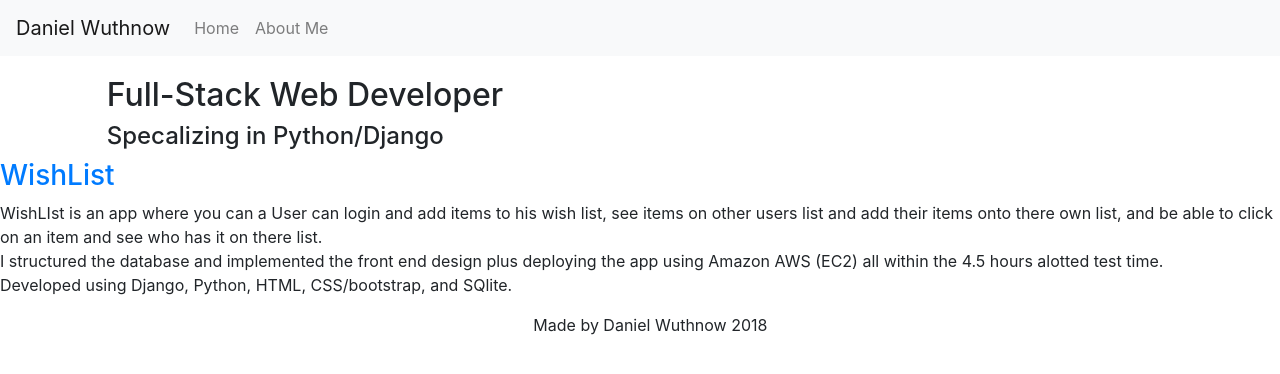
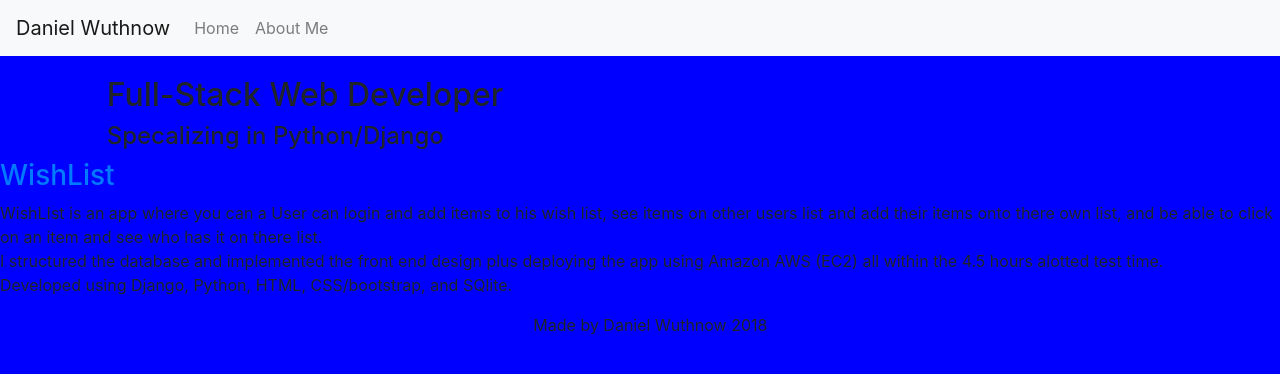
Before and after one commit to Daniel-Wuthnow/python_portfolio, a Django app: page / in a window 1280 px wide. Shown: the top 374 px of the page. Run offline with Django 3.2, Linux system fonts and the light colour scheme; some libraries are stand-ins or nearby versions.

Commit message:
adding background

```diff
--- a/apps/webpage/templates/webpage/about.html
+++ b/apps/webpage/templates/webpage/about.html
@@ -6,6 +6,12 @@
 	<script src="https://code.jquery.com/jquery-3.2.1.slim.min.js" integrity="sha384-KJ3o2DKtIkvYIK3UENzmM7KCkRr/rE9/Qpg6aAZGJwFDMVNA/GpGFF93hXpG5KkN" crossorigin="anonymous"></script>
 	<script src="https://cdnjs.cloudflare.com/ajax/libs/popper.js/1.12.9/umd/popper.min.js" integrity="sha384-ApNbgh9B+Y1QKtv3Rn7W3mgPxhU9K/ScQsAP7hUibX39j7fakFPskvXusvfa0b4Q" crossorigin="anonymous"></script>
 	<script src="https://maxcdn.bootstrapcdn.com/bootstrap/4.0.0/js/bootstrap.min.js" integrity="sha384-JZR6Spejh4U02d8jOt6vLEHfe/JQGiRRSQQxSfFWpi1MquVdAyjUar5+76PVCmYl" crossorigin="anonymous"></script>
+	<style type="text/css">
+		body{
+			height: 100%;
+			background-color: blue;
+		}
+	</style>
 </head>
 <body>
 	<nav class="navbar navbar-light bg-light navbar-expand-lg navbar-fixed-top" style="margin-bottom: 20px">
--- a/apps/webpage/templates/webpage/index.html
+++ b/apps/webpage/templates/webpage/index.html
@@ -6,6 +6,12 @@
 	<script src="https://code.jquery.com/jquery-3.2.1.slim.min.js" integrity="sha384-KJ3o2DKtIkvYIK3UENzmM7KCkRr/rE9/Qpg6aAZGJwFDMVNA/GpGFF93hXpG5KkN" crossorigin="anonymous"></script>
 	<script src="https://cdnjs.cloudflare.com/ajax/libs/popper.js/1.12.9/umd/popper.min.js" integrity="sha384-ApNbgh9B+Y1QKtv3Rn7W3mgPxhU9K/ScQsAP7hUibX39j7fakFPskvXusvfa0b4Q" crossorigin="anonymous"></script>
 	<script src="https://maxcdn.bootstrapcdn.com/bootstrap/4.0.0/js/bootstrap.min.js" integrity="sha384-JZR6Spejh4U02d8jOt6vLEHfe/JQGiRRSQQxSfFWpi1MquVdAyjUar5+76PVCmYl" crossorigin="anonymous"></script>
+	<style type="text/css">
+		body{
+			height: 100%;
+			background-color: blue;
+		}
+	</style>
 </head>
 <body>
 	<nav class="navbar navbar-light bg-light navbar-expand-lg navbar-fixed-top" style="margin-bottom: 20px">
```
